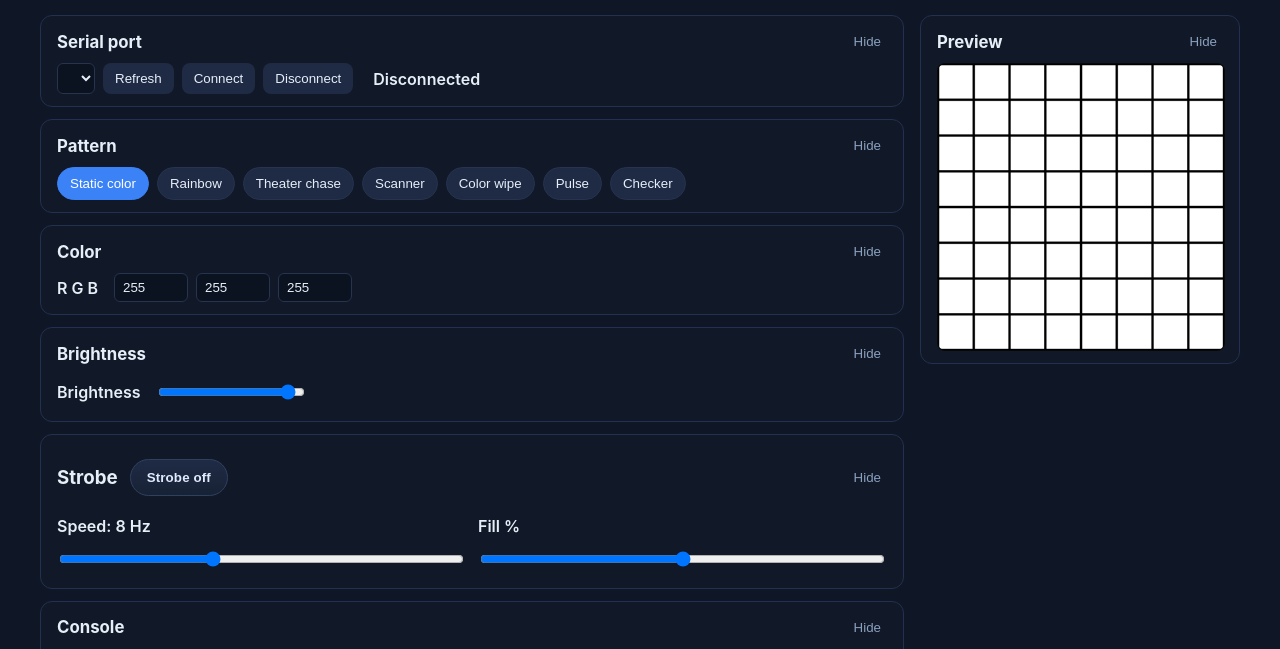
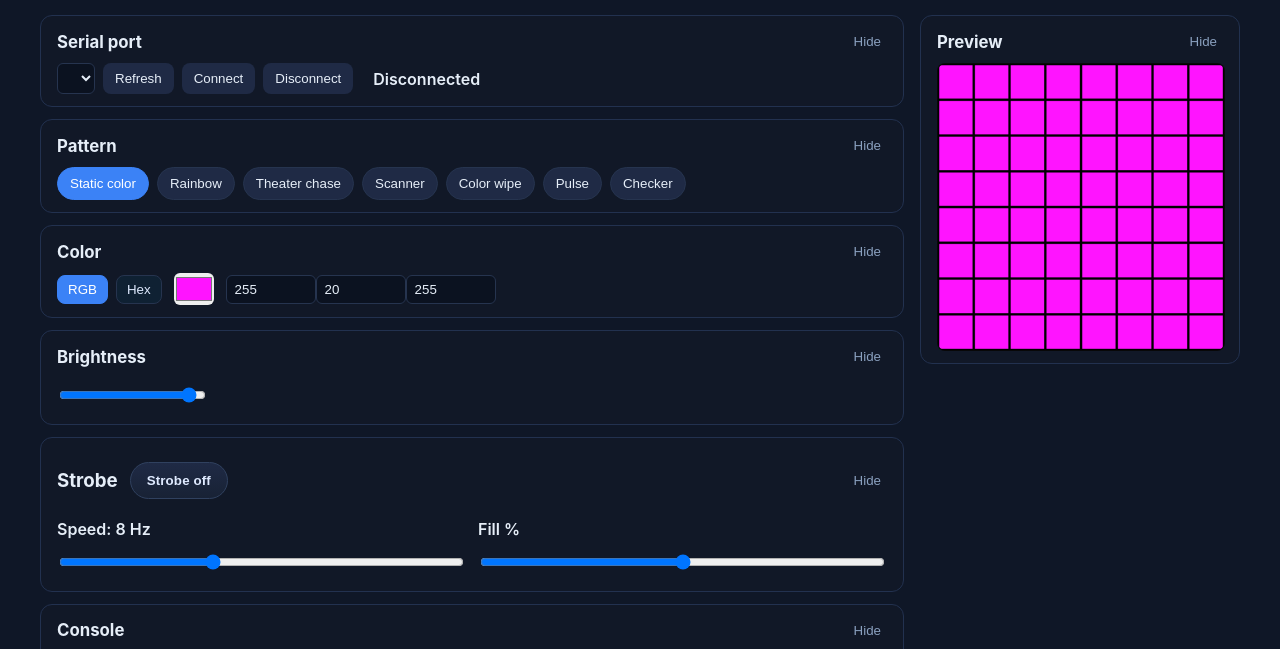
Before and after one commit to zeti1223/LED-Matrix-Disp, a plain HTML site: page web_ui/static/index.html in a window 1280 px wide. Shown: the part 87-736 px from the top of the page. Drawn offline with nearby package versions, Linux system fonts and the light colour scheme; no server answers.

Commit message:
UI fixes

```diff
--- a/web_ui/static/app.js
+++ b/web_ui/static/app.js
@@ -12,8 +12,8 @@ function appendConsole(text) {
 function setConsoleLastLine() {
     const el = $('console');
     if (!el) return;
-    const lines = el.textContent.trim().split(/\r?\n/).filter(l=>l.length>0);
-    const last = lines.length ? lines[lines.length-1] : '';
+    const lines = el.textContent.trim().split(/\r?\n/).filter(l => l.length > 0);
+    const last = lines.length ? lines[lines.length - 1] : '';
     el.dataset.last = last;
 }
 
@@ -68,6 +68,41 @@ function setColorControlsDisabled(disabled) {
 function syncPatternDependentControls() {
     const pattern = getSelectedPattern();
     setColorControlsDisabled([1, 2, 3, 4].includes(pattern));
+}
+
+// Color helpers
+function clamp(v, a, b) { return Math.min(b, Math.max(a, Number(v) || 0)); }
+function padHex(n) { return n.toString(16).padStart(2, '0'); }
+function rgbToHex(r, g, b) { return '#' + padHex(r) + padHex(g) + padHex(b); }
+function hexToRgb(hex) {
+    if (!hex) return null;
+    const h = hex.replace('#', '');
+    if (h.length === 3) {
+        return { r: parseInt(h[0] + h[0], 16), g: parseInt(h[1] + h[1], 16), b: parseInt(h[2] + h[2], 16) };
+    }
+    if (h.length !== 6) return null;
+    return { r: parseInt(h.slice(0, 2), 16), g: parseInt(h.slice(2, 4), 16), b: parseInt(h.slice(4, 6), 16) };
+}
+
+function setColorMode(mode) {
+    document.querySelectorAll('.color-mode-btn').forEach(b => b.classList.toggle('active', b.dataset.mode === mode));
+    const showHex = mode === 'hex';
+    document.querySelector('.hex-inputs').style.display = showHex ? 'flex' : 'none';
+    document.querySelector('.rgb-inputs').style.display = showHex ? 'none' : 'flex';
+}
+
+function setColorInputsFromRGB(r, g, b) {
+    const hexInput = $('hex');
+    if (hexInput) hexInput.value = rgbToHex(r, g, b);
+    ['r', 'g', 'b'].forEach((id, idx) => { const el = $(id); if (el) el.value = [r, g, b][idx]; });
+    // update OS picker
+    const os = $('os-color-picker'); if (os) os.value = rgbToHex(r, g, b);
+}
+
+function setColorFromHex(hex) {
+    const rgb = hexToRgb(hex);
+    if (!rgb) return;
+    setColorInputsFromRGB(rgb.r, rgb.g, rgb.b);
 }
 
 function setCardCollapsed(card, collapsed) {
@@ -126,6 +161,47 @@ document.addEventListener('DOMContentLoaded', () => {
         });
     });
 
+    // Color mode buttons
+    document.querySelectorAll('.color-mode-btn').forEach(btn => {
+        btn.addEventListener('click', () => { setColorMode(btn.dataset.mode); });
+    });
+
+    // OS color picker
+    const osPicker = $('os-color-picker');
+    if (osPicker) {
+        osPicker.addEventListener('input', (e) => {
+            const hex = e.target.value;
+            setColorFromHex(hex);
+            updatePreviewState();
+        });
+    }
+
+    // Hex input
+    const hexInput = $('hex');
+    if (hexInput) {
+        hexInput.addEventListener('change', (e) => {
+            let v = e.target.value.trim(); if (!v.startsWith('#')) v = '#' + v; e.target.value = v.toLowerCase();
+            setColorFromHex(v);
+            updatePreviewState();
+        });
+    }
+
+    // RGB inputs
+    ['r', 'g', 'b'].forEach(id => {
+        const el = $(id);
+        if (!el) return;
+        el.addEventListener('input', () => {
+            const r = clamp($('r').value, 0, 255), g = clamp($('g').value, 0, 255), b = clamp($('b').value, 0, 255);
+            setColorInputsFromRGB(r, g, b);
+            updatePreviewState();
+        });
+    });
+
+    // initialize color inputs (sync picker and hex)
+    const initialR = clamp($('r').value, 0, 255), initialG = clamp($('g').value, 0, 255), initialB = clamp($('b').value, 0, 255);
+    setColorInputsFromRGB(initialR, initialG, initialB);
+    setColorMode('rgb');
+
     const strobeToggleBtn = $('strobe-toggle');
     if (strobeToggleBtn) {
         strobeToggleBtn.addEventListener('click', () => {
@@ -149,7 +225,7 @@ document.addEventListener('DOMContentLoaded', () => {
     if (briEl) briEl.addEventListener('input', () => { updatePreviewState(); });
 
     // Strobe controls: update preview on change (on/off, speed + fill)
-    const strobeControls = ['strobe-speed','strobe-duty'];
+    const strobeControls = ['strobe-speed', 'strobe-duty'];
     strobeControls.forEach(id => {
         const el = $(id);
         if (!el) return;
@@ -269,7 +345,7 @@ function getPixelColor(state, x, y) {
     const bri = state.brightness / 255;
     const step = state.step;
     // compute base color first
-    let color = [0,0,0];
+    let color = [0, 0, 0];
     switch (state.pattern) {
         case 0:
             color = [state.r * bri, state.g * bri, state.b * bri];
@@ -282,20 +358,20 @@ function getPixelColor(state, x, y) {
         case 2: {
             const idx = (y * PREVIEW_W + x);
             const on = ((idx + Math.floor(step / 6)) % 3) === 0;
-            color = on ? hsvToRgb(((idx * 10 + step) & 255) / 255, 1, bri) : [0,0,0];
+            color = on ? hsvToRgb(((idx * 10 + step) & 255) / 255, 1, bri) : [0, 0, 0];
             break;
         }
         case 3: {
             const pos = Math.floor((step / 6) % (PREVIEW_W * 2));
             const scanX = pos < PREVIEW_W ? pos : (PREVIEW_W * 2 - 1 - pos);
-            color = x === scanX ? hsvToRgb(((step * 5) & 255) / 255, 1, bri) : [0,0,0];
+            color = x === scanX ? hsvToRgb(((step * 5) & 255) / 255, 1, bri) : [0, 0, 0];
             break;
         }
         case 4: {
             const total = PREVIEW_W * PREVIEW_H;
             const index = (step % total);
             const idx = y * PREVIEW_W + x;
-            color = idx <= index ? hsvToRgb(((idx * 4 + step) & 255) / 255, 1, bri) : [0,0,0];
+            color = idx <= index ? hsvToRgb(((idx * 4 + step) & 255) / 255, 1, bri) : [0, 0, 0];
             break;
         }
         case 5: {
@@ -312,7 +388,7 @@ function getPixelColor(state, x, y) {
             break;
         }
         default:
-            color = [0,0,0];
+            color = [0, 0, 0];
     }
 
     // Simple strobe on/off overlay: toggle button enables strobing of the animation
@@ -327,7 +403,7 @@ function getPixelColor(state, x, y) {
     const strobeOn = phase < duty;
 
     // overlay: when strobe phase is ON show the animation pixel, otherwise black
-    return strobeOn ? color : [0,0,0];
+    return strobeOn ? color : [0, 0, 0];
 }
 
 function buildFramePixels(state) {
--- a/web_ui/static/index.html
+++ b/web_ui/static/index.html
@@ -50,11 +50,22 @@
                         <h3>Color</h3>
                         <button type="button" class="toggle-btn card-toggle" aria-expanded="true">Hide</button>
                     </div>
-                    <div class="card-body card-body-inline">
-                        <label>R G B</label>
-                        <input id="r" type="number" min="0" max="255" value="255">
-                        <input id="g" type="number" min="0" max="255" value="255">
-                        <input id="b" type="number" min="0" max="255" value="255">
+                    <div class="card-body card-body-inline color-controls">
+                        <div class="color-mode">
+                            <button type="button" class="color-mode-btn active" data-mode="rgb">RGB</button>
+                            <button type="button" class="color-mode-btn" data-mode="hex">Hex</button>
+                        </div>
+                        <div class="color-pickers">
+                            <input id="os-color-picker" type="color" title="Open OS color picker">
+                        </div>
+                        <div class="color-inputs rgb-inputs">
+                            <input id="r" type="number" min="0" max="255" value="255">
+                            <input id="g" type="number" min="0" max="255" value="20">
+                            <input id="b" type="number" min="0" max="255" value="255">
+                        </div>
+                        <div class="color-inputs hex-inputs" style="display:none;">
+                            <input id="hex" type="text" maxlength="7" value="#ff14ff">
+                        </div>
                     </div>
                 </section>
 
@@ -64,7 +75,6 @@
                         <button type="button" class="toggle-btn card-toggle" aria-expanded="true">Hide</button>
                     </div>
                     <div class="card-body card-body-inline">
-                        <label>Brightness</label>
                         <input id="brightness" type="range" min="0" max="255" value="255">
                     </div>
                 </section>
@@ -72,7 +82,8 @@
                 <section class="card collapsible-card" data-card-id="strobe">
                     <div class="strobe-header">
                         <h3>Strobe</h3>
-                        <button id="strobe-toggle" type="button" class="strobe-toggle-btn" aria-pressed="false">Strobe off</button>
+                        <button id="strobe-toggle" type="button" class="strobe-toggle-btn" aria-pressed="false">Strobe
+                            off</button>
                         <button type="button" class="toggle-btn card-toggle" aria-expanded="true">Hide</button>
                     </div>
                     <div class="card-body strobe-grid">
@@ -92,7 +103,8 @@
                 <section class="card panel-card collapsible-card" data-card-id="console">
                     <div class="panel-header">
                         <h3>Console</h3>
-                        <div class="panel-actions"><button id="toggle-console" class="toggle-btn card-toggle" aria-label="toggle console" aria-expanded="true">Hide</button></div>
+                        <div class="panel-actions"><button id="toggle-console" class="toggle-btn card-toggle"
+                                aria-label="toggle console" aria-expanded="true">Hide</button></div>
                     </div>
                     <div class="card-body">
                         <pre id="console" class="console" style="display:block;"></pre>
@@ -104,7 +116,8 @@
                 <section class="card panel-card preview-card collapsible-card" data-card-id="preview">
                     <div class="panel-header">
                         <h3>Preview</h3>
-                        <div class="panel-actions"><button id="toggle-preview" class="toggle-btn card-toggle" aria-label="toggle preview" aria-expanded="true">Hide</button></div>
+                        <div class="panel-actions"><button id="toggle-preview" class="toggle-btn card-toggle"
+                                aria-label="toggle preview" aria-expanded="true">Hide</button></div>
                     </div>
                     <div class="card-body">
                         <canvas id="preview" width="240" height="240"></canvas>
--- a/web_ui/static/styles.css
+++ b/web_ui/static/styles.css
@@ -77,6 +77,60 @@ h1 {
     background: #3b82f6;
     border-color: #3b82f6;
     color: #fff;
+}
+
+.color-controls {
+    display: flex;
+    gap: 12px;
+    align-items: center;
+    flex-wrap: wrap;
+}
+
+.color-mode {
+    display: flex;
+    gap: 8px;
+}
+
+.color-mode-btn {
+    background: #0f2133;
+    color: #dfeaff;
+    border: 1px solid #26344f;
+    padding: 6px 10px;
+    border-radius: 8px;
+    cursor: pointer;
+}
+
+.color-mode-btn.active {
+    background: #3b82f6;
+    border-color: #3b82f6;
+    color: #fff;
+}
+
+.color-pickers input[type=color] {
+    width: 40px;
+    height: 32px;
+    padding: 0;
+    border-radius: 6px;
+    border: none;
+    cursor: pointer;
+}
+
+.color-inputs input[type=text] {
+    background: #0b1220;
+    color: #e6eef8;
+    border: 1px solid #26344f;
+    padding: 6px 8px;
+    border-radius: 6px;
+    width: 120px;
+}
+
+.color-inputs input[type=number] {
+    width: 72px;
+}
+
+.card.disabled .color-controls {
+    opacity: 0.6;
+    pointer-events: none;
 }
 
 .layout {
```
Also changed, not shown: README.md, 1 other file.
